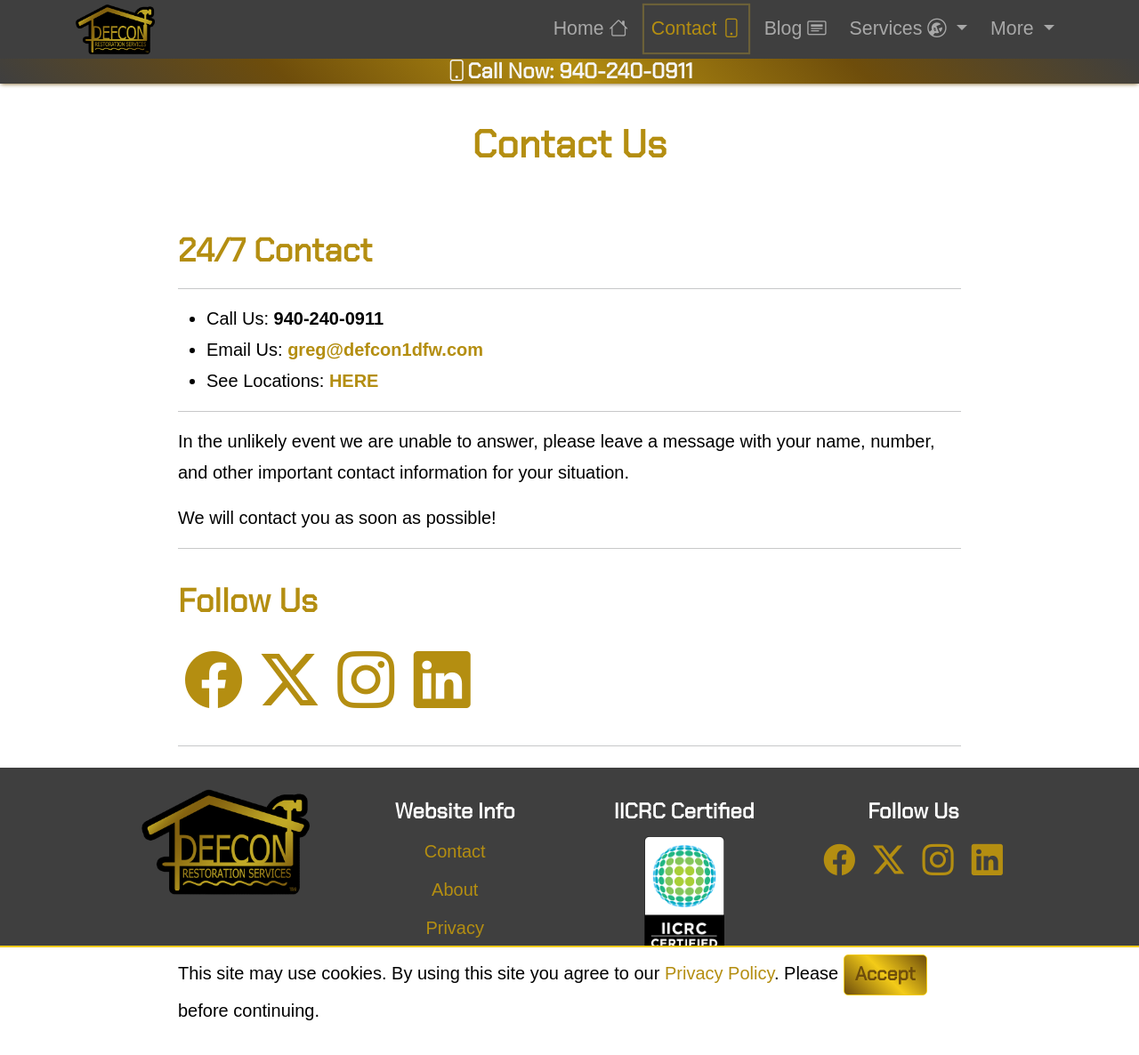
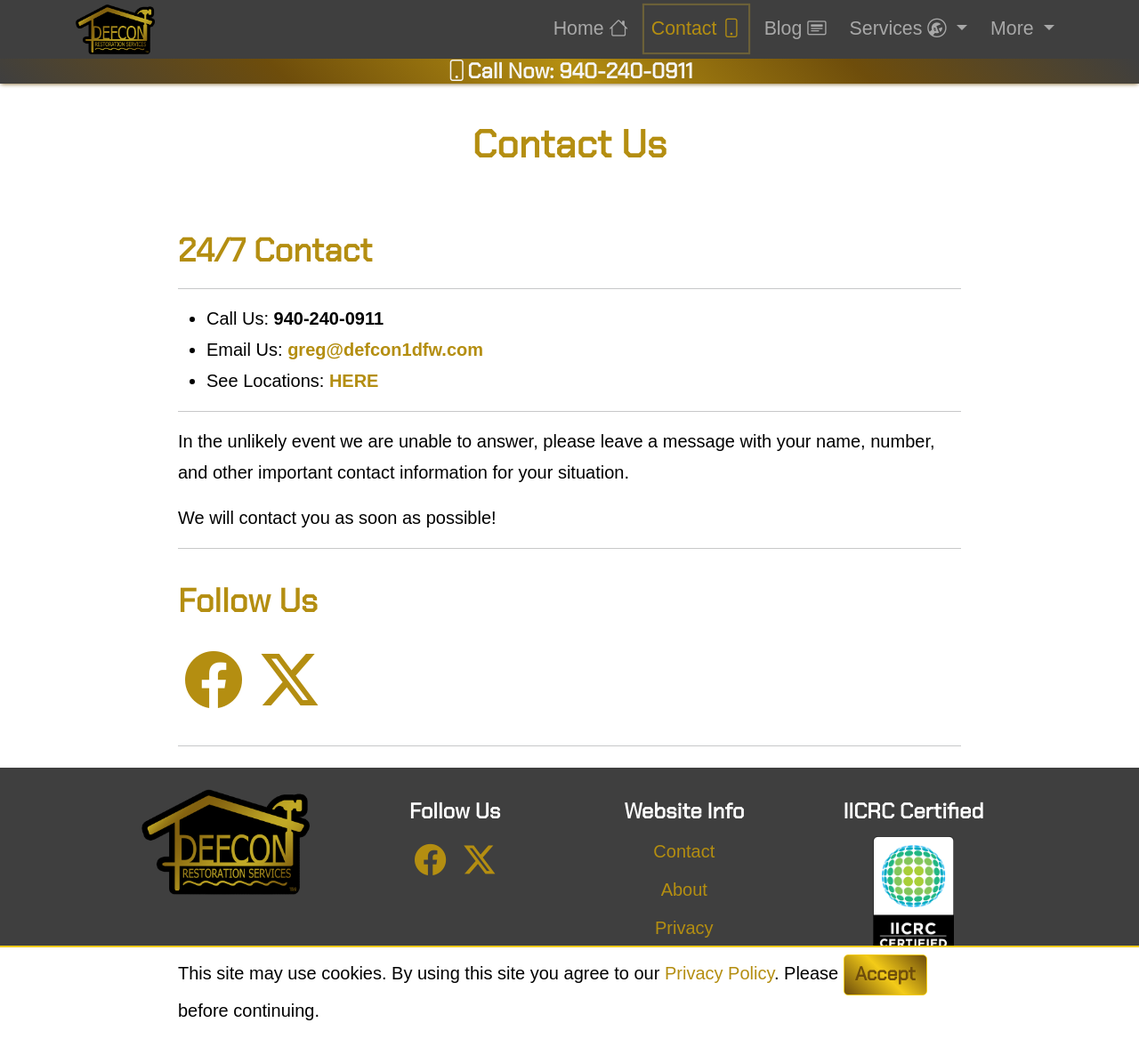
Before and after one commit to defcon1dfw/defcon1dfw.github.io, a Jekyll site: the page built from contact.md, in a window 1280 px wide and 1263 px high. Shown: the top 1186 px of the window at 89% size. Built offline with Jekyll 4.4.1, drawn with Linux system fonts in a browser that asks for light colours.

Commit message:
f/19 temp social removal

```diff
--- a/_includes/bottom-nav.html
+++ b/_includes/bottom-nav.html
@@ -8,6 +8,19 @@
             alt="LOGO IMG Not Found"></a>
       </div>
     </div>
+
+    <div class="text-center">
+      <h4>Follow Us</h4>
+      <a href="https://facebook.com/{{ site.facebookUser }}"><span class="bi-facebook m-2"
+          style="font-size: 2.2rem;"></span></a>
+      <a href="https://twitter.com/{{ site.xUser }}"><span class="bi-twitter-x m-2"
+          style="font-size: 2.2rem;"></span></a>
+      <!-- <a href="https://instagram.com/{{ site.instagramUser }}"><span class="bi-instagram m-2"
+          style="font-size: 2.2rem;"></span></a> -->
+      <!-- <a href="https://www.linkedin.com/company/{{ site.linkedinUser }}"><span class="bi-linkedin m-2"
+          style="font-size: 2.2em;"></span></a> -->
+    </div>
+
 
     <div class="text-center">
       <h4>Website Info</h4>
@@ -24,18 +37,6 @@
           src="{{site.urlPrefix}}assets/img/iicrc-certified-logo.png" alt="LOGO IMG Not Found"></a>
     </div>
 
-    <div class="text-center">
-      <h4>Follow Us</h4>
-      <a href="https://facebook.com/{{ site.facebookUser }}"><span class="bi-facebook m-2"
-          style="font-size: 2.2rem;"></span></a>
-      <a href="https://twitter.com/{{ site.xUser }}"><span class="bi-twitter-x m-2"
-          style="font-size: 2.2rem;"></span></a>
-      <a href="https://instagram.com/{{ site.instagramUser }}"><span class="bi-instagram m-2"
-          style="font-size: 2.2rem;"></span></a>
-      <a href="https://www.linkedin.com/company/{{ site.linkedinUser }}"><span class="bi-linkedin m-2"
-          style="font-size: 2.2em;"></span></a>
-    </div>
-
   </div>
 </div>
 
--- a/contact.md
+++ b/contact.md
@@ -21,7 +21,7 @@ We will contact you as soon as possible!
 
 <a href="https://facebook.com/{{ site.facebookUser }}"><span class="bi-facebook m-2" style="font-size: 4rem;"></span></a>
 <a href="https://twitter.com/{{ site.xUser }}"><span class="bi-twitter-x m-2" style="font-size: 4rem;"></span></a>
-<a href="https://instagram.com/{{ site.instagramUser }}"><span class="bi-instagram m-2" style="font-size: 4rem;"></span></a>
-<a href="https://www.linkedin.com/company/{{ site.linkedinUser }}"><span class="bi-linkedin m-2" style="font-size: 4rem;"></span></a>
+<!-- <a href="https://instagram.com/{{ site.instagramUser }}"><span class="bi-instagram m-2" style="font-size: 4rem;"></span></a>
+<a href="https://www.linkedin.com/company/{{ site.linkedinUser }}"><span class="bi-linkedin m-2" style="font-size: 4rem;"></span></a> -->
 
 ---
```
